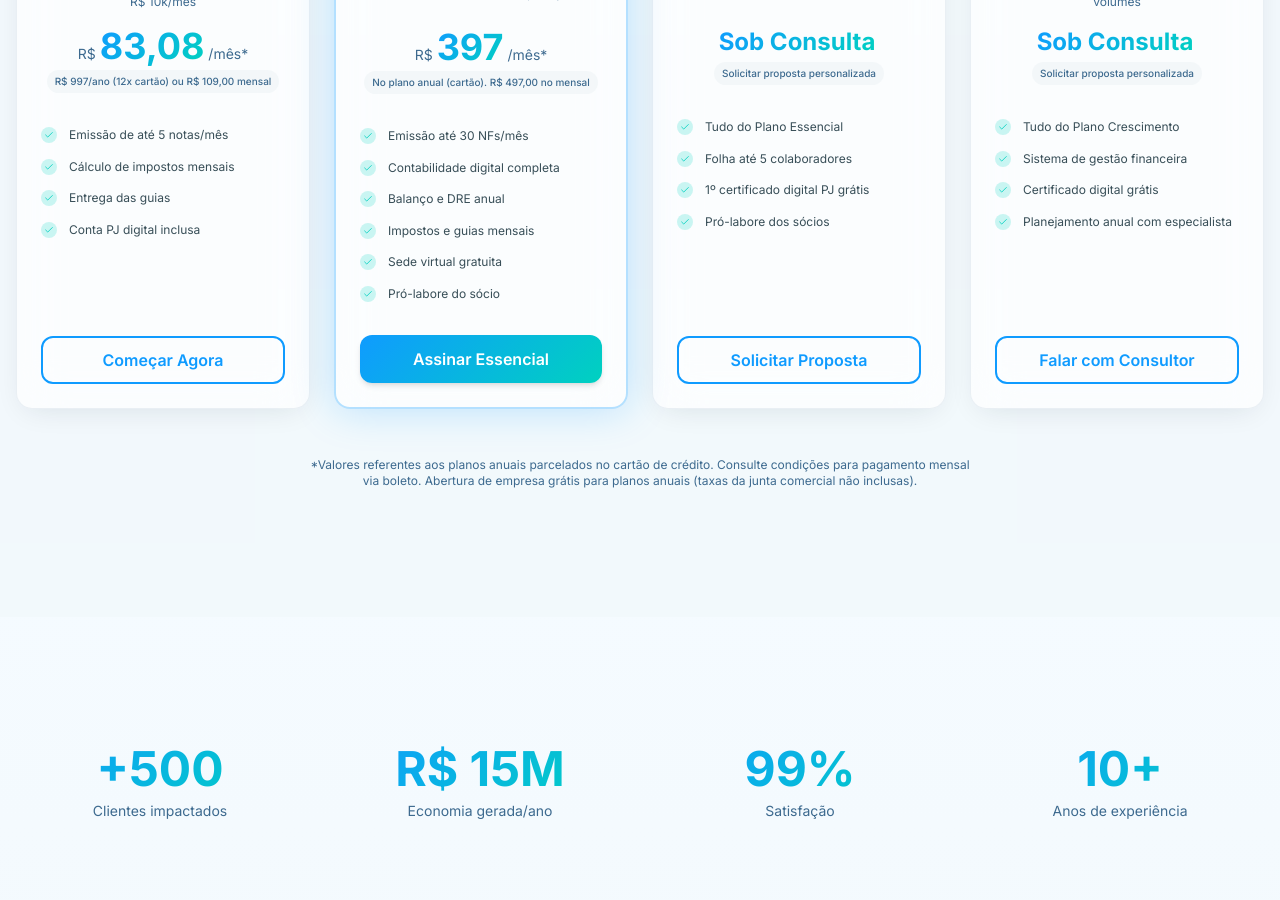
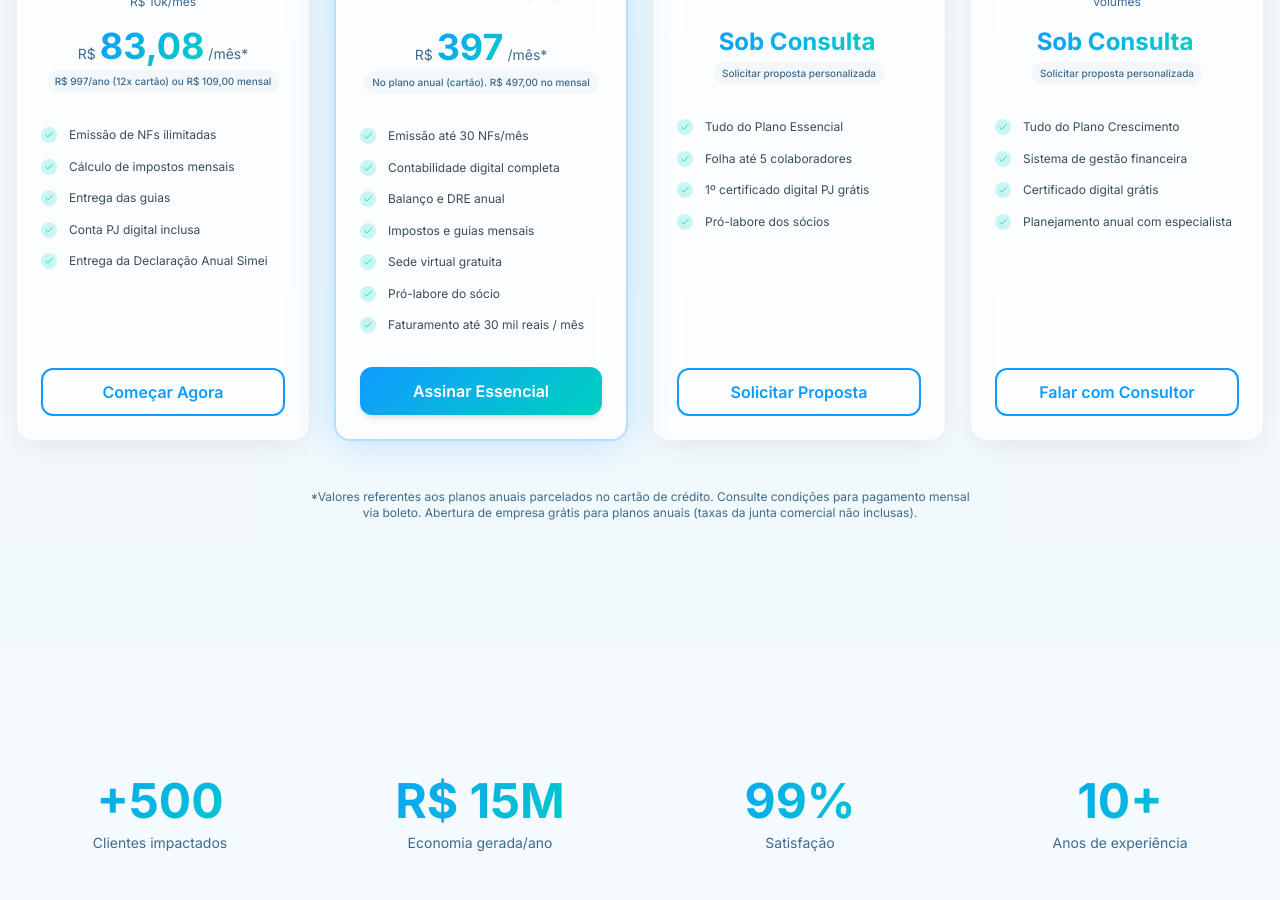
Before and after one commit to KarineDuarte15/Site-Taxmed, a React (Vite) app: page / in a window 1280 px wide. Shown: the part 2760-3660 px from the top of the page. Built offline with nearby package versions, Linux system fonts and the light colour scheme; the HTML template or start-up script is replaced by a standard one.

Commit message:
feat: Add Pricing component to display service plans.

```diff
--- a/src/components/Pricing.tsx
+++ b/src/components/Pricing.tsx
@@ -9,10 +9,11 @@ const plans = [
     period: "/mês*",
     billingDetails: "R$ 997/ano (12x cartão) ou R$ 109,00 mensal",
     features: [
-      "Emissão de até 5 notas/mês",
+      "Emissão de NFs ilimitadas",
       "Cálculo de impostos mensais",
       "Entrega das guias",
       "Conta PJ digital inclusa",
+      "Entrega da Declaração Anual Simei",
     ],
     highlighted: false,
     cta: "Começar Agora",
@@ -30,6 +31,7 @@ const plans = [
       "Impostos e guias mensais",
       "Sede virtual gratuita",
       "Pró-labore do sócio",
+      "Faturamento até 30 mil reais / mês",
     ],
     highlighted: true,
     badge: "Mais Popular",
@@ -92,8 +94,8 @@ const Pricing = () => {
             <div
               key={plan.name}
               className={`relative rounded-2xl p-6 animate-fade-up flex flex-col ${plan.highlighted
-                  ? "glass-card border-2 border-primary/30 glow-effect scale-105 z-10"
-                  : "glass-card hover-lift"
+                ? "glass-card border-2 border-primary/30 glow-effect scale-105 z-10"
+                : "glass-card hover-lift"
                 }`}
               style={{ animationDelay: `${index * 100}ms` }}
             >
```
